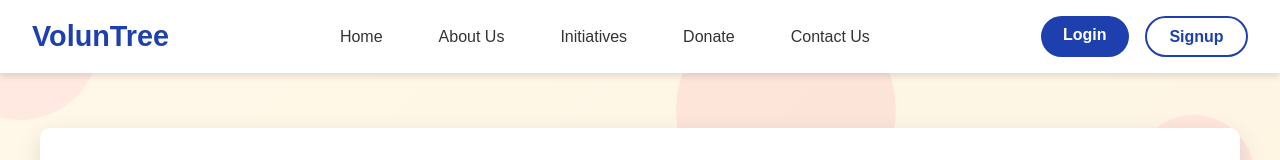
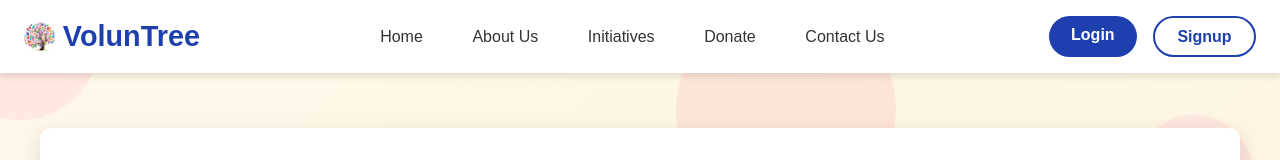
Before and after one commit to notgautham/VolunTree, a React (Vite) app in the folder code/: page / in a window 1280 px wide. Shown: the top 160 px of the page. Built offline with nearby package versions, Linux system fonts and the light colour scheme.

Commit message:
improved navbar

```diff
--- a/code/src/components/Navbar.jsx
+++ b/code/src/components/Navbar.jsx
@@ -1,11 +1,12 @@
 import React, { useState, useEffect } from "react";
 import { Link, useNavigate } from "react-router-dom";
 import styled from "styled-components";
+import picture2 from "../assets/picture2.png";
 
 const NavbarContainer = styled.nav`
   background-color: #ffffff;
   box-shadow: 0px 4px 6px rgba(0, 0, 0, 0.1);
-  padding: 1rem 2rem;
+  padding: 1rem 1.5rem;
   display: flex;
   align-items: center;
   position: fixed;
@@ -21,6 +22,7 @@ const Logo = styled(Link)`
   font-size: 1.8rem;
   font-weight: bold;
   color: #1e40af;
+  margin-right: 1rem;
   text-decoration: none;
 `;
 
@@ -32,12 +34,12 @@ const MainLinksContainer = styled.div`
   /* When authenticated, we want space between left (public links) and right (auth links);
      when not, we simply center the public links */
   justify-content: ${(props) => (props.authenticated ? "space-between" : "center")};
-  margin-left: ${(props) => (props.authenticated ? "2rem" : "0")};
+  margin-left: ${(props) => (props.authenticated ? "1rem" : "0")};
 `;
 
 const PublicLinks = styled.div`
   display: flex;
-  gap: 1.5rem;
+  gap: 1.1rem;
   align-items: center;
   /* If not authenticated, center these links */
   ${(props) =>
@@ -135,6 +137,7 @@ const Navbar = () => {
 
   return (
     <NavbarContainer>
+      <img src={picture2} alt="Logo" style={{ height: "1.8rem", marginRight: "0.5rem" }} />
       <Logo to="/">VolunTree</Logo>
       <MainLinksContainer authenticated={isAuthenticated}>
         <PublicLinks authenticated={isAuthenticated}>
```
